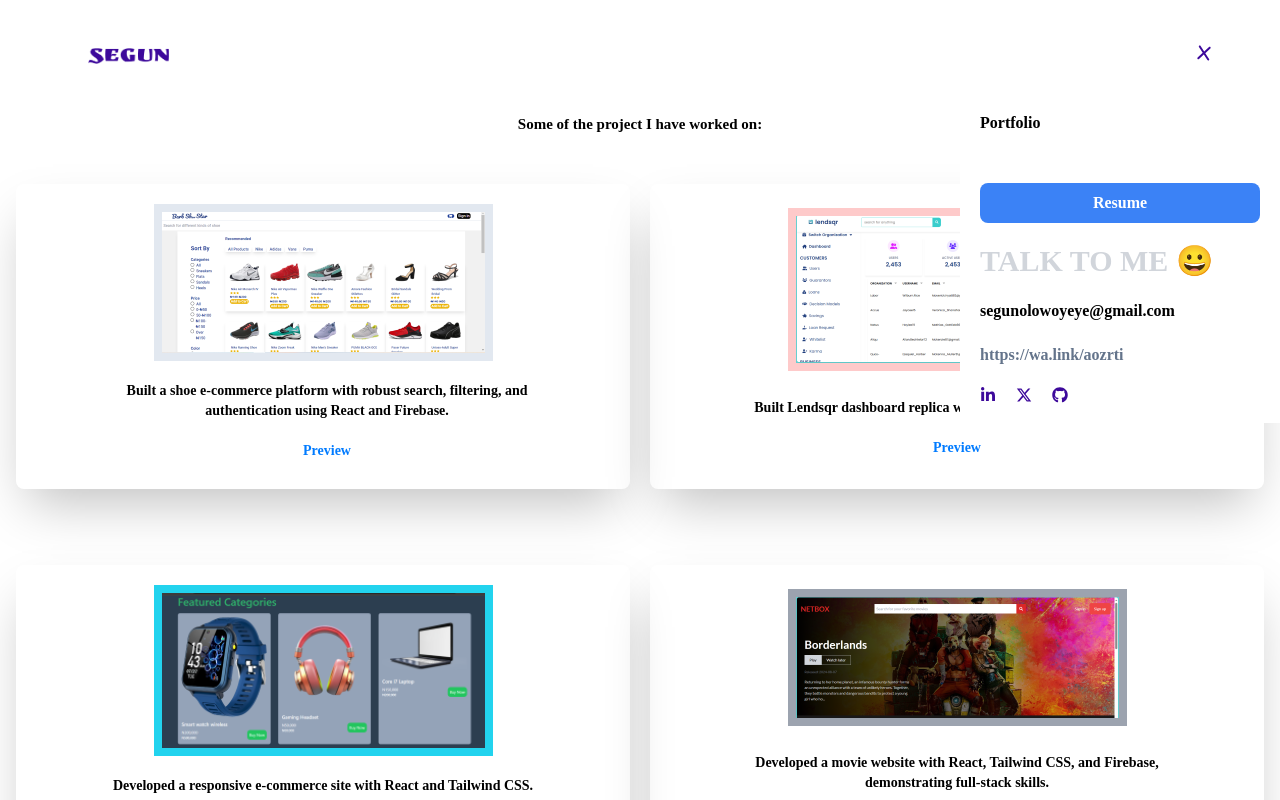
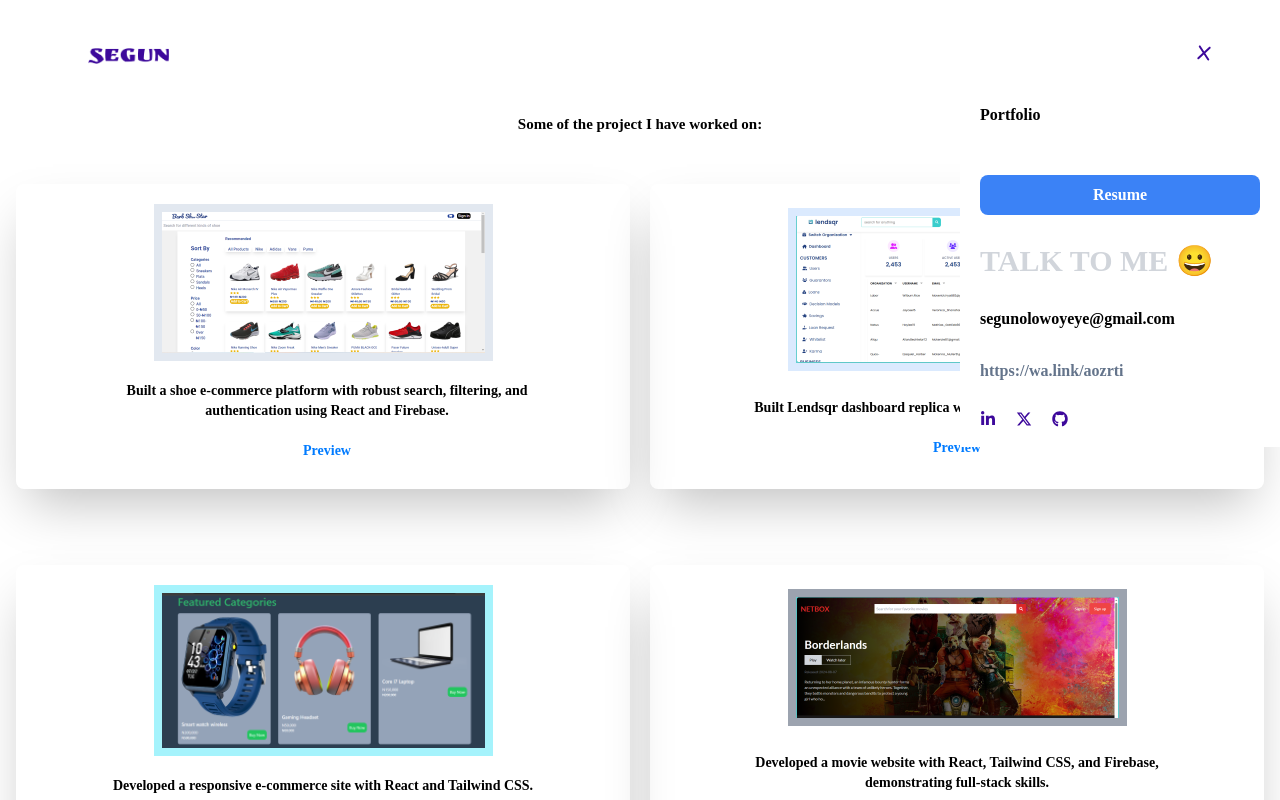
Before and after one commit to Segzyp1000/SegunO, a React (Create React App) app: page /project in a window 1280 px wide. Both pictures are taken after a click on the button 1194 px from the left and 52 px from the top of the page. Shown: the top 800 px of the page. Built offline with nearby package versions, Linux system fonts and the light colour scheme.

Commit message:
update animate

```diff
--- a/package.json
+++ b/package.json
@@ -6,6 +6,7 @@
     "@testing-library/jest-dom": "^5.17.0",
     "@testing-library/react": "^13.4.0",
     "@testing-library/user-event": "^13.5.0",
+    "aos": "^2.3.4",
     "clsx": "^2.1.1",
     "framer-motion": "^11.5.4",
     "react": "^18.3.1",
--- a/src/components/Footer.jsx
+++ b/src/components/Footer.jsx
@@ -24,7 +24,7 @@ function Footer() {
         </div>
       </div>
       <div className="separator2 mx-20 text-navColor"></div>
-      <div className="md:flex flex-wrap justify-between items-center mx-20 mt-10">
+      <div className="md:flex flex-wrap justify-between md:space-y-0 space-y-5 items-center mx-20 mt-10">
         <h1 className="text-navColor">Segun Olowoyeye 2024</h1>
         <div className="flex space-x-5 text-navColor">
           <a
--- a/src/components/Navbar.jsx
+++ b/src/components/Navbar.jsx
@@ -55,11 +55,11 @@ const Navbar = () => {
           </button>
         </div>
         {menuOpen && (
-          <div className="fixed right-0 top-[15px] flex flex-col mt-12 bg-white p-5 space-y-12 md:space-y-5 text-black font-bold md:w-80 w-full md:h-auto h-[557px] faded-in">
+          <div className="fixed right-0 top-[15px] flex flex-col mt-12 bg-white p-5 space-y-12 md:space-y-7 text-black font-bold md:w-80 w-full md:h-auto h-[557px] faded-in">
             <Link
               to="/project"
               onClick={toggleMenu}
-              className="hover:text-blue-900 py-7"
+              className="hover:text-blue-900 py-5"
             >
               Portfolio
             </Link>
--- a/src/components/Talk.jsx
+++ b/src/components/Talk.jsx
@@ -2,7 +2,7 @@ import React from "react";
 
 function Talk() {
   return (
-    <div className=" text-white bg-darkBlue">
+    <div className=" text-white bg-darkBlue p-2">
       <div className="flex-wrap md:flex justify-between md:space-y-0 space-y-4 mx-4 md:mx-12 p-3 ">
         <div>
           <p className="font-serif">
--- a/src/index.css
+++ b/src/index.css
@@ -15,7 +15,7 @@ body {
 
 
 .fade-in {
-  animation: fadeIn ease-out 3s;
+  animation: fadeIn ease-out 1s;
 }
 
 @keyframes fadeIn {
@@ -35,7 +35,7 @@ body {
 
 
 .faded-in {
-  animation: fadeIn ease-out 1s;
+  animation: fadeIn ease-out 2s;
 }
 
 @keyframes fadeIn {
--- a/src/page/Project.jsx
+++ b/src/page/Project.jsx
@@ -1,4 +1,6 @@
-import React from "react";
+import React, { useEffect } from "react";
+import AOS from "aos";
+import "aos/dist/aos.css";
 import Project0 from "../assets/project11.png";
 import Project2 from "../assets/Project2.png";
 import Project3 from "../assets/Project3.jpg";
@@ -7,7 +9,20 @@ import Project4 from "../assets/project4.png";
 import Barb from "../assets/Barb-show.png";
 
 const Project = () => {
+  useEffect(() => {
+    const timeout = setTimeout(() => {
+      AOS.init({
+        duration: 1000, // animation duration
+        delay: 500, // animation delay
+        easing: "ease-in-out", // animation easing
+      });
+    }, 3000); // 3-second delay
+
+    return () => clearTimeout(timeout);
+  }, []);
+
   return (
+    <div data-aos="fade-up" data-aos-duration="1000">
       <div className="bg-white text-4xl  text-black mt-2 mb-12 p-4">
         <div className="mt-20 flex flex-col justify-center items-center text-center ">
           <h1 className="text-[15px] font-bold flex flex-start">
@@ -21,12 +36,14 @@ const Project = () => {
                 rel="noopener noreferrer"
                 className="bg-slate-200 p-2"
               >
+                <div data-aos="fade-right">
                   <img src={Barb} alt="" className="w-[323px]" />
+                </div>
               </a>
               <div className="flex flex-col items-center mt-5">
                 <p className="text-black w-3/4">
-                Built a shoe e-commerce platform with robust search, filtering,
-                and authentication using React and Firebase.
+                  Built a shoe e-commerce platform with robust search,
+                  filtering, and authentication using React and Firebase.
                 </p>
 
                 <a
@@ -45,9 +62,11 @@ const Project = () => {
                 href="https://segun-olowoyeye-lendsqr-fe-test.vercel.app/"
                 target="_blank"
                 rel="noopener noreferrer"
-              className="bg-red-200 p-2"
+                className="bg-blue-100 p-2"
               >
+                <div data-aos="fade-left">
                   <img src={Project4} alt="" />
+                </div>
               </a>
               <div className="flex flex-col items-center mt-5 w-3/4">
                 <p className="text-black">
@@ -71,9 +90,11 @@ const Project = () => {
                 href="https://timbo-shop.vercel.app/"
                 target="_blank"
                 rel="noopener noreferrer"
-              className="bg-cyan-400 p-2"
+                className="bg-cyan-200 p-2"
               >
+                <div data-aos="fade-up-right">
                   <img src={Projec} alt="" />
+                </div>
               </a>
               <div className="flex flex-col items-center w-3/4 mt-5">
                 <p className="text-black">
@@ -99,7 +120,9 @@ const Project = () => {
                 rel="noopener noreferrer"
                 className="bg-gray-400 p-2"
               >
+                <div data-aos="fade-up-left">
                   <img src={Project2} className="imgg" alt="" />
+                </div>
               </a>
               <div className="flex flex-col items-center w-3/4 mt-5">
                 <p className="text-black">
@@ -125,7 +148,9 @@ const Project = () => {
                 rel="noopener noreferrer"
                 className="bg-slate-400 p-2"
               >
+                <div data-aos="flip-left">
                   <img src={Project0} alt="" />
+                </div>
               </a>
               <div className="flex flex-col items-center w-3/4 mt-5">
                 <p className="text-black">
@@ -151,7 +176,9 @@ const Project = () => {
                 rel="noopener noreferrer"
                 className="bg-black/30 p-2"
               >
+                <div data-aos="flip-right">
                   <img src={Project3} alt="" />
+                </div>
               </a>
               <div className="flex flex-col justify-center items-center w-3/4 mt-5">
                 <p className="text-black">
@@ -173,7 +200,10 @@ const Project = () => {
           </div>
         </div>
       </div>
+    </div>
   );
 };
 
+// AOS.init();
+
 export default Project;
```
Also changed, not shown: 1 other file (tests, documents, lock files or other folders). Lines whose indentation alone changed are shown as unchanged.
